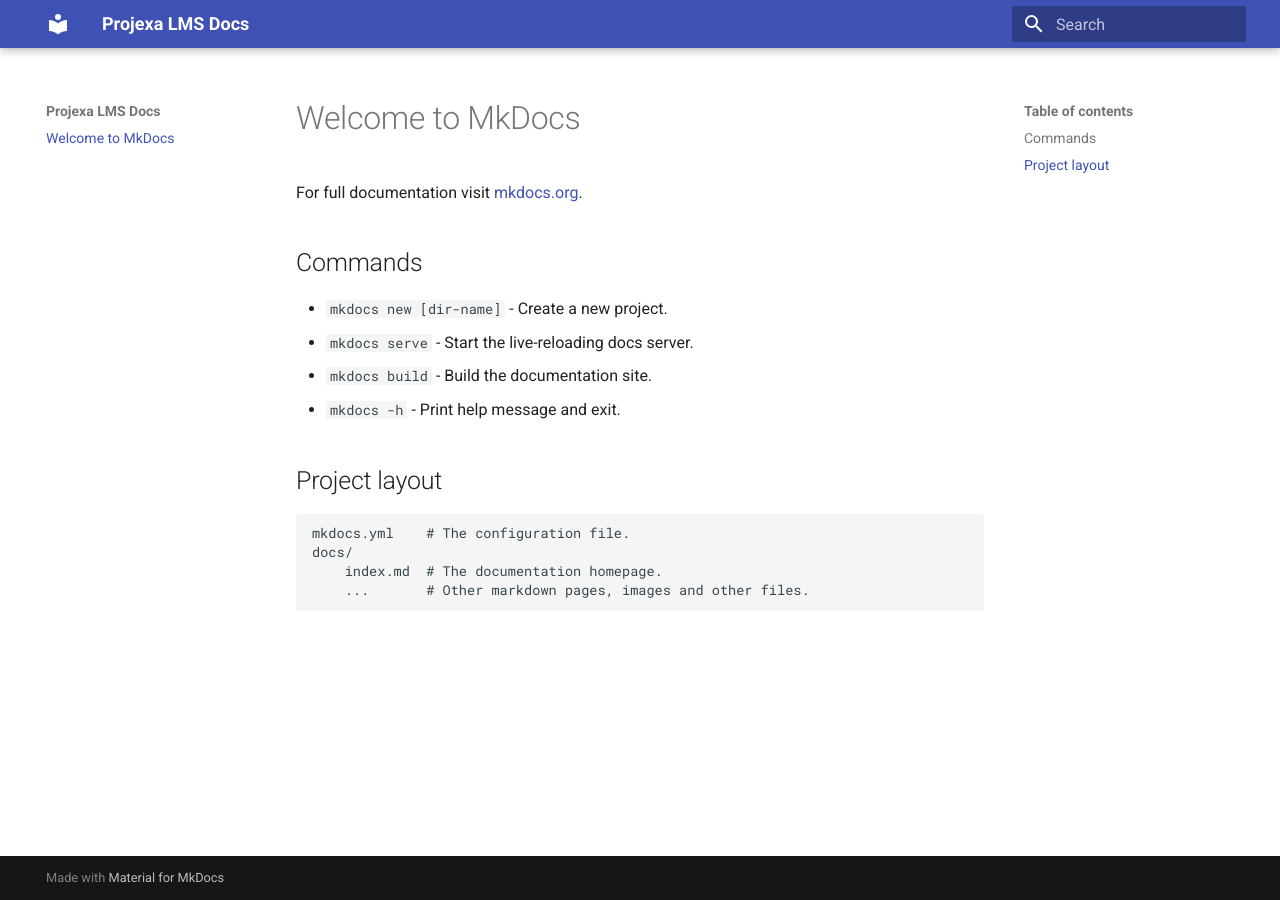
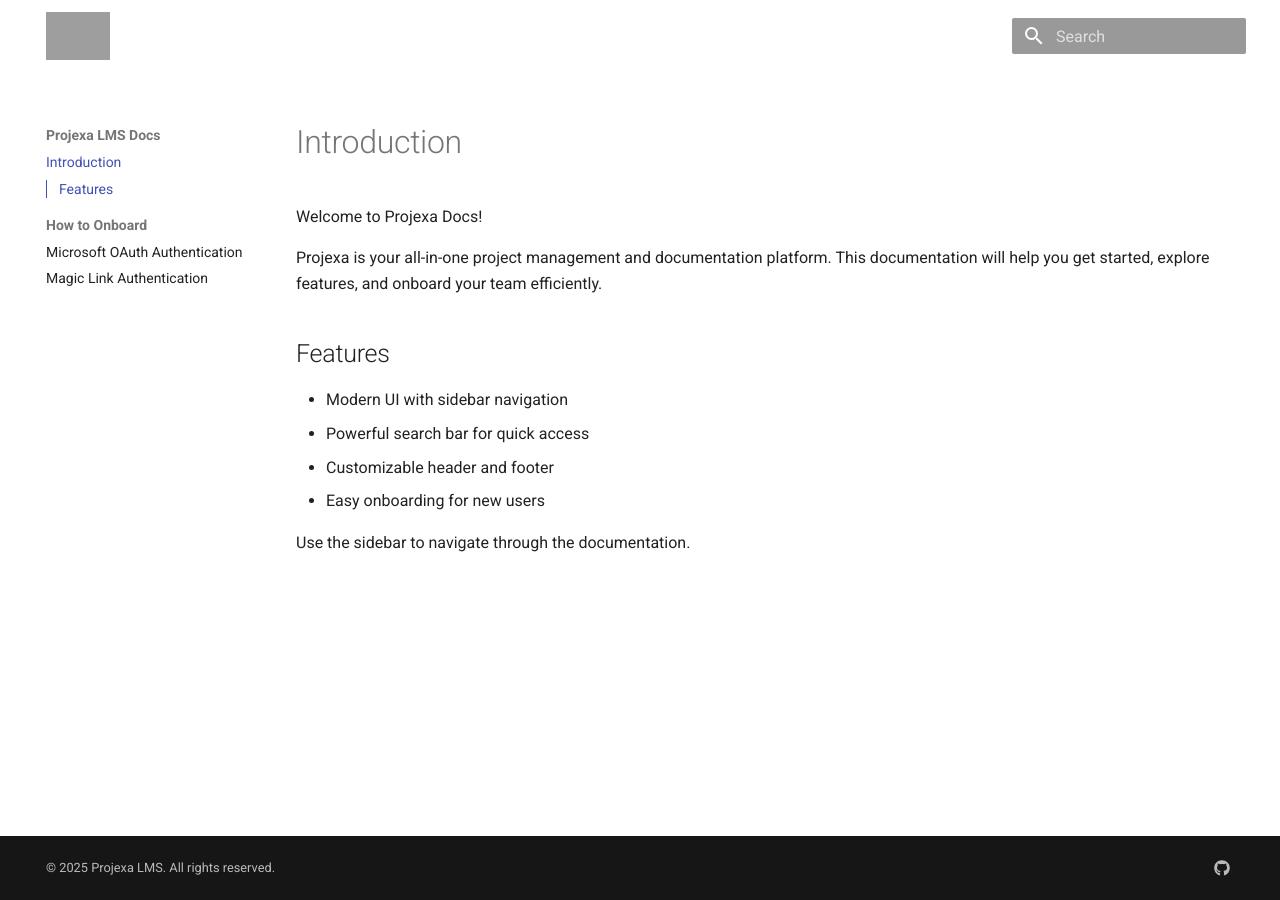
Before and after one commit to ProjexaLMS/ProjexaDocs, an MkDocs documentation site: the page built from docs/index.md, in a window 1280 px wide. Built offline with MkDocs 1.6.1 and Material for MkDocs 9.7.7, drawn with Linux system fonts in a browser that asks for light colours; grey boxes are pictures that could not be loaded.

Commit message:
Refactor code structure for improved readability and maintainability

```diff
--- /dev/null
+++ b/docs/css/custom.css
@@ -0,0 +1,18 @@
+.md-header {
+  background-color: transparent !important;
+  box-shadow: none !important;
+}
+
+.md-header__button.md-logo img {
+  height: 48px !important;
+  width: auto !important;
+}
+
+.md-header__topic {
+  display: none !important;
+}
+
+.md-search__form {
+    background-color: #999 !important; /* Tint of #186444 */
+    color: #FFF !important;
+}
--- a/docs/index.md
+++ b/docs/index.md
@@ -1,17 +1,14 @@
-# Welcome to MkDocs
 
-For full documentation visit [mkdocs.org](https://www.mkdocs.org).
+# Introduction
 
-## Commands
+Welcome to Projexa Docs!
 
-* `mkdocs new [dir-name]` - Create a new project.
-* `mkdocs serve` - Start the live-reloading docs server.
-* `mkdocs build` - Build the documentation site.
-* `mkdocs -h` - Print help message and exit.
+Projexa is your all-in-one project management and documentation platform. This documentation will help you get started, explore features, and onboard your team efficiently.
 
-## Project layout
+## Features
+- Modern UI with sidebar navigation
+- Powerful search bar for quick access
+- Customizable header and footer
+- Easy onboarding for new users
 
-    mkdocs.yml    # The configuration file.
-    docs/
-        index.md  # The documentation homepage.
-        ...       # Other markdown pages, images and other files.
+Use the sidebar to navigate through the documentation.
--- a/mkdocs.yml
+++ b/mkdocs.yml
@@ -2,3 +2,28 @@
 site_url: https://docs.projexa.ai
 theme:
   name: material
+  logo: https://cdn.projexa.ai/projexa-logo.svg
+  palette:
+    primary: '#186444'
+  features:
+    - navigation.sections
+    - search.highlight
+    - search.suggest
+    - toc.integrate
+  language: en
+  version:
+    provider: mike
+    selector: true
+copyright: "© 2025 Projexa LMS. All rights reserved."
+extra:
+  generator: false
+  social:
+    - icon: fontawesome/brands/github
+      link: https://github.com/ProjexaLMS
+extra_css:
+  - css/custom.css
+nav:
+  - Introduction: index.md
+  - How to Onboard:
+      - Microsoft OAuth Authentication: how-to-onboard-microsoft.md
+      - Magic Link Authentication: how-to-onboard-magic.md
```
Also changed, not shown: docs/how-to-onboard-magc.md (added, +14 -0 lines), docs/how-to-onboard-microsoft.md (added, +13 -0 lines), docs/css/custom-logo.css (added).
